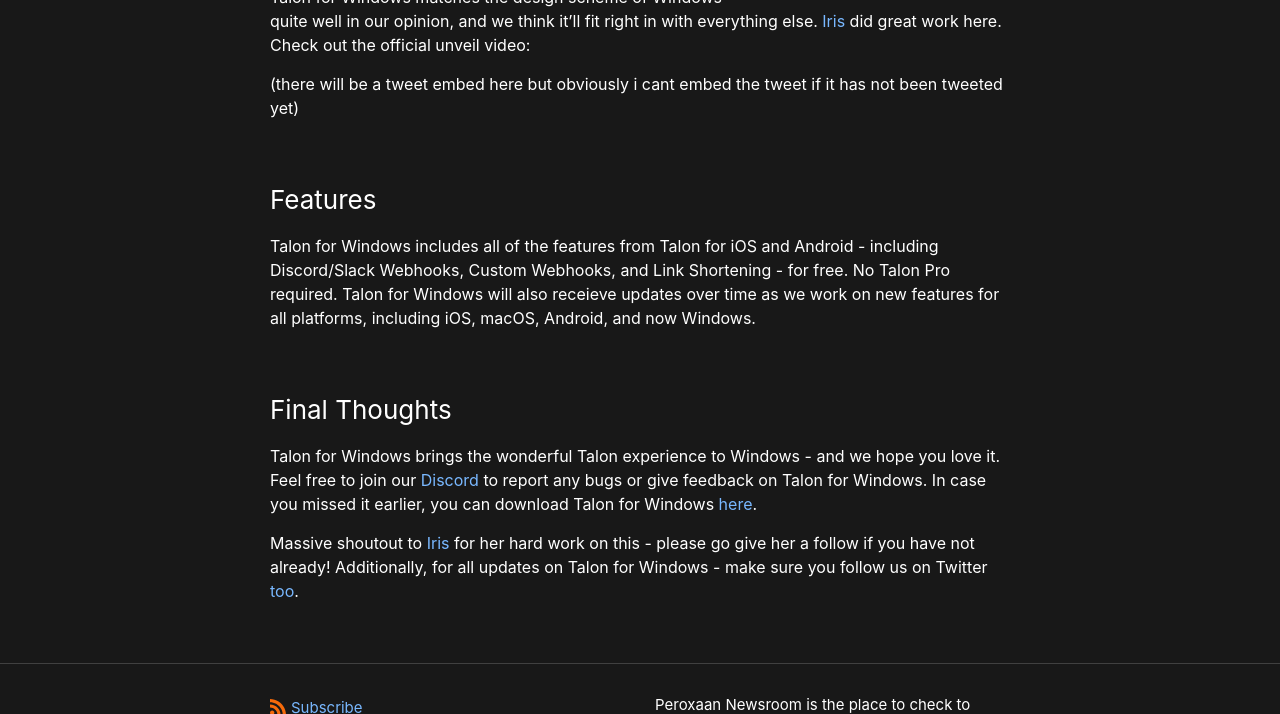
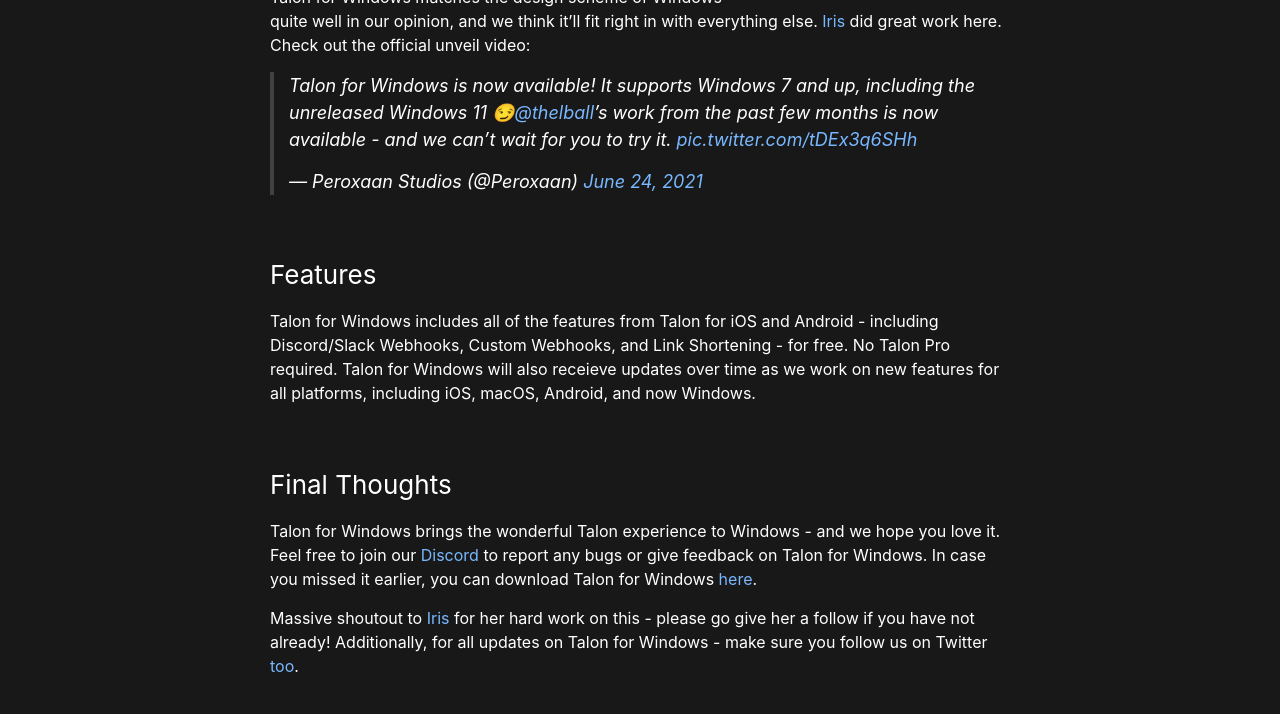
Before and after one commit to Peroxaan/peroxaan-newsroom, a Jekyll site: the page built from _posts/2021-06-24-introducing-talon-for-windows.markdown, in a window 1280 px wide and 900 px high, scrolled down 378 px, cut to the strip 186-900 px from the top of the window. Built offline with Jekyll 4.4.1, drawn with Linux system fonts in a browser that asks for light colours; comment, search, counter and statistics services are not loaded.

Commit message:
Update 2021-06-24-introducing-talon-for-windows.markdown

```diff
--- a/_posts/2021-06-24-introducing-talon-for-windows.markdown
+++ b/_posts/2021-06-24-introducing-talon-for-windows.markdown
@@ -15,7 +15,7 @@
 
 Talon for Windows matches the design scheme of Windows quite well in our opinion, and we think it'll fit right in with everything else. [Iris](https://twitter.com/TheLBall) did great work here. Check out the official unveil video:
 
-(there will be a tweet embed here but obviously i cant embed the tweet if it has not been tweeted yet)
+<blockquote class="twitter-tweet"><p lang="en" dir="ltr">Talon for Windows is now available! It supports Windows 7 and up, including the unreleased Windows 11 😏<a href="https://twitter.com/thelball?ref_src=twsrc%5Etfw">@thelball</a>’s work from the past few months is now available - and we can’t wait for you to try it. <a href="https://t.co/tDEx3q6SHh">pic.twitter.com/tDEx3q6SHh</a></p>&mdash; Peroxaan Studios (@Peroxaan) <a href="https://twitter.com/Peroxaan/status/1408047393304727553?ref_src=twsrc%5Etfw">June 24, 2021</a></blockquote> <script async src="https://platform.twitter.com/widgets.js" charset="utf-8"></script>
 
 ### Features
 
```
